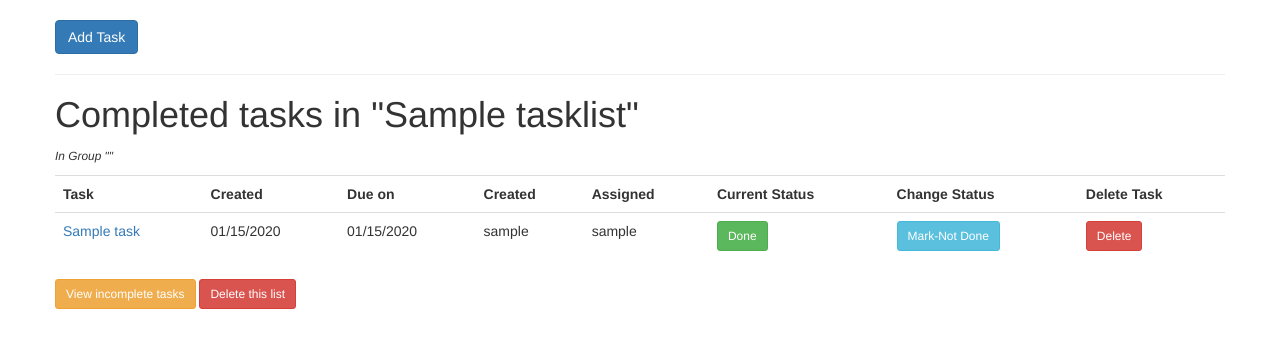
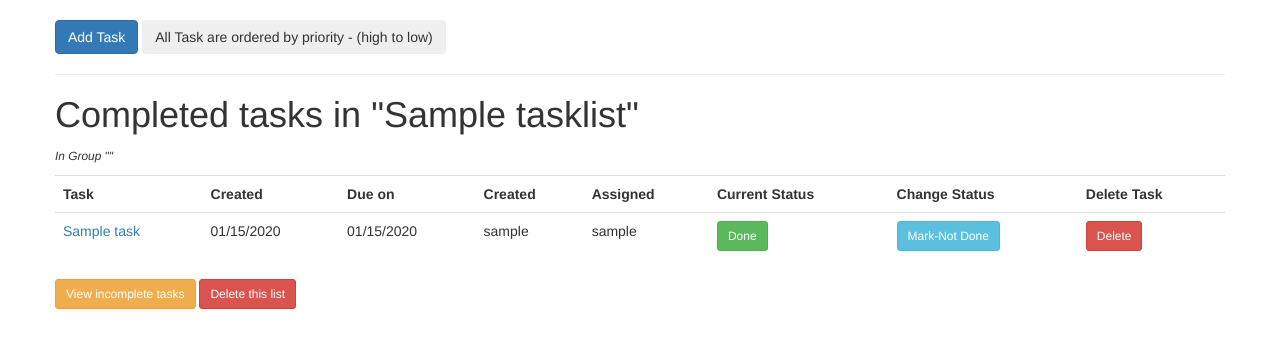
Before and after one commit to karthic-psa/Replenisher-Task-List, a Django app: template tasklistapp/templates/tasks_view.html in a window 1280 px wide. Shown: the part 52-400 px from the top of the page. Run offline with Django 3.2, Linux system fonts and the light colour scheme; tables that the repository leaves empty hold one stand-in row (values such as "Sample post"); the template is opened without the code that fills it: values that come from a table or form of the project are taken from there, most other values are stand-ins (such as "Sample title", 1, 10 or a date in 2020); form fields are guessed from the names that the template uses; parts of the project's set-up code (start-up, migrations or seed data) failed here and were passed over; some libraries are stand-ins or nearby versions.

Commit message:
style: modified some visual styling

```diff
--- a/tasklistapp/templates/tasks_view.html
+++ b/tasklistapp/templates/tasks_view.html
@@ -13,6 +13,7 @@
   {% if list_slug != "personal" %}
     <button class="btn btn-primary" id="AddTaskButton" type="button"
       data-toggle="collapse" data-target="#AddTask" aria-expanded="false">Add Task</button>
+      <button class="btn btn-secondary">All Task are ordered by priority - (high to low)</button>
       {% include 'add_task.html' %}
     <hr />
   {% endif %}
```
